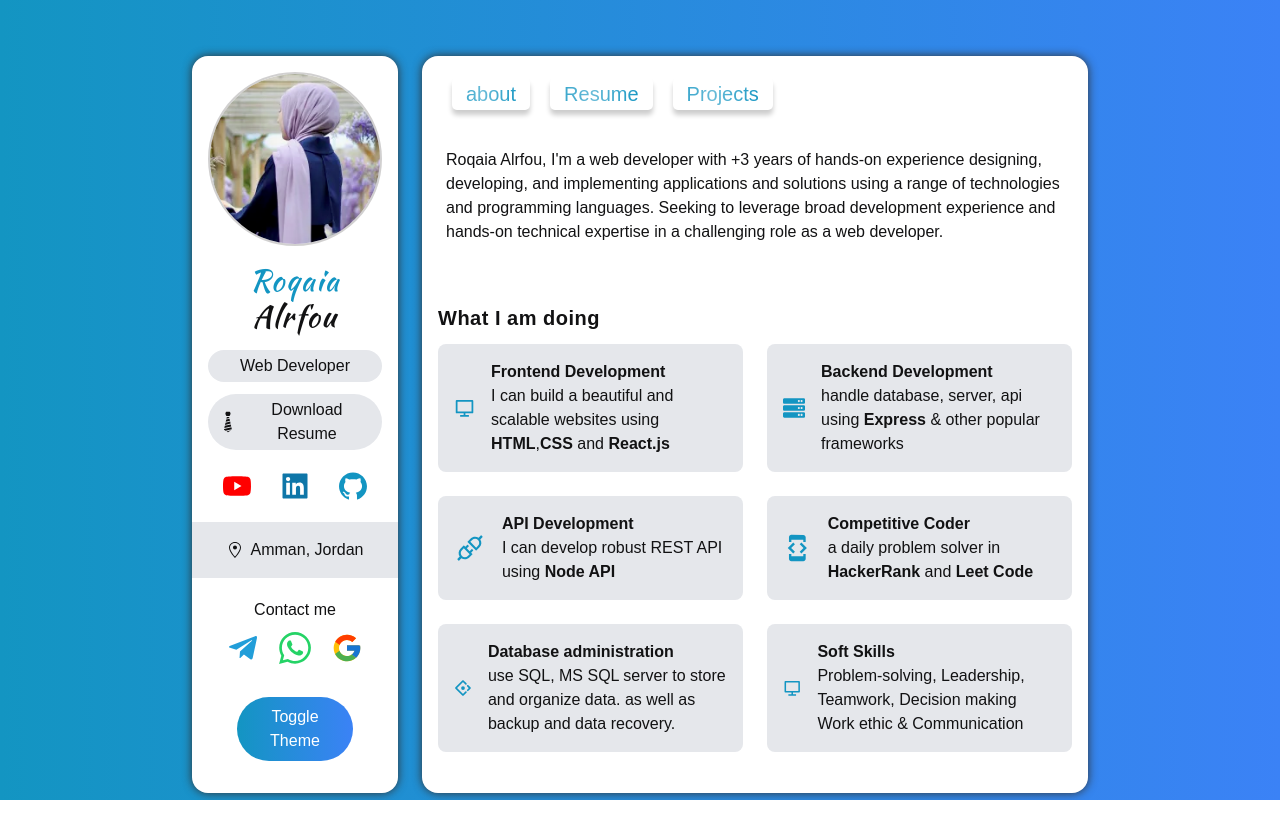
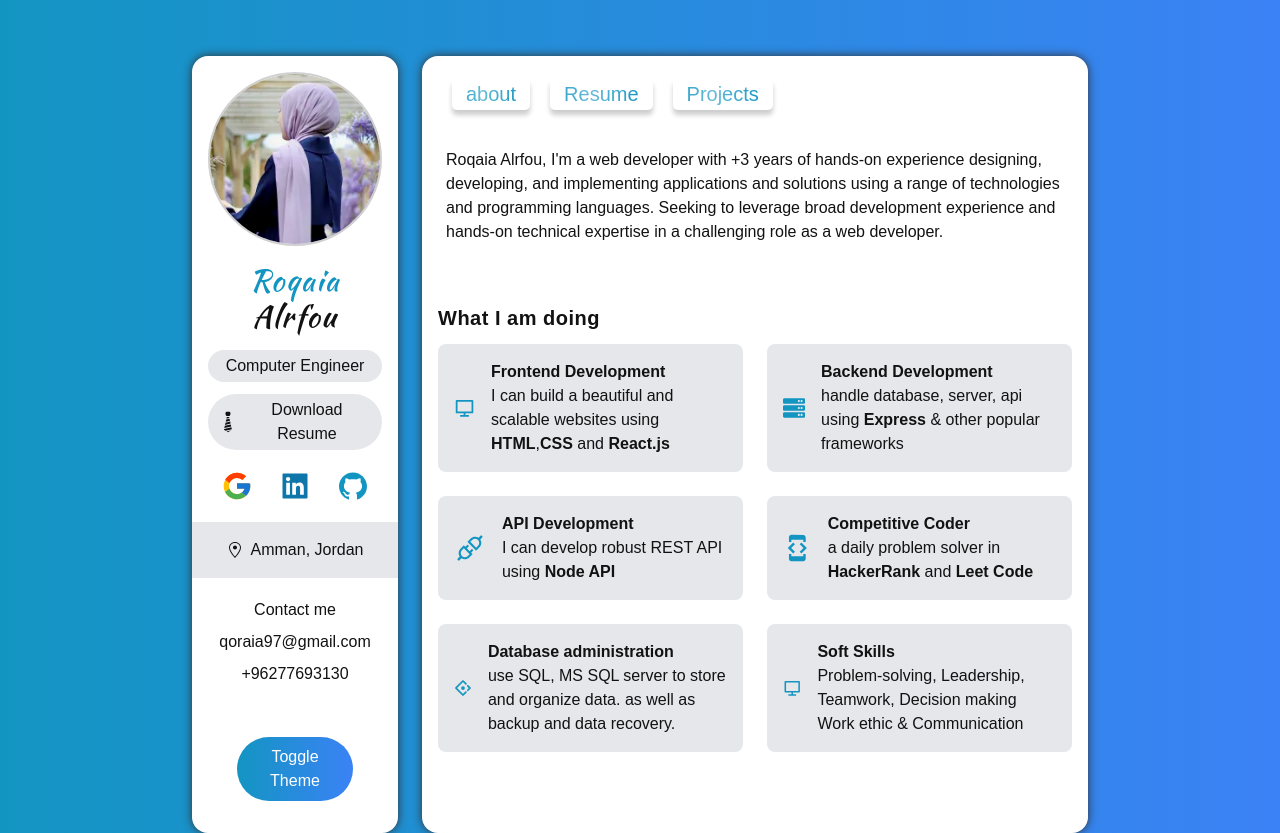
Before and after one commit to RoqaiaRF/protofillo, a Next.js app: page / in a window 1280 px wide. Before the commit the page ends 800 px from the top, so only its background shows below. Built offline with nearby package versions, Linux system fonts and the light colour scheme.

Commit message:
remove whatssapp & telegram & youtube

```diff
--- a/components/Sidebar.tsx
+++ b/components/Sidebar.tsx
@@ -29,7 +29,7 @@ const Sidebar = () => {
         <span className="text-green ">Roqaia</span> Alrfou
       </h3>
       <p className="px-2 py-1 my-3 bg-gray-200 rounded-full dark:bg-dark-200 dark:bg-black-500">
-        Web Developer
+        Computer Engineer
       </p>
       {/* Resume */}
       <a
@@ -43,9 +43,12 @@ const Sidebar = () => {
 
       {/* Socials */}
       <div className="flex justify-around w-9/12 mx-auto my-5 text-green md:w-full ">
-        <a href="https://www.youtube.com/channel/UCHoLm_quIjU2uXiL5S1IzCQ">
+        {/* <a href="https://www.youtube.com/channel/UCHoLm_quIjU2uXiL5S1IzCQ">
           <AiFillYoutube className="w-8 h-8 cursor-pointer" color="#FF0000" />
-        </a>
+        </a> */}
+         <a href="mailto:qoraia97@gmail.com">
+              <FcGoogle className="w-8 h-8 cursor-pointer"/>{" "}
+            </a>
         <a href="https://www.linkedin.com/in/roqaia-alrfou-7b9468219/" >
           <AiFillLinkedin className="w-8 h-8 cursor-pointer" color="#0e76a8"/>
         </a>
@@ -62,8 +65,8 @@ const Sidebar = () => {
         <div className="flex items-center justify-center">
           <GoLocation className="mr-2" /> <span>Amman, Jordan </span>
         </div>
-        {/* <p className="my-2 "> roqaia.alrfou3@gmail.com </p>
-        <p className="my-2"> +962799849386</p> */}
+        {/* <p className="my-2 "> qoraia97@gmail.com </p>
+        <p className="my-2"> +96277693130</p> */}
       </div>
 
       {/* Email Button */}
@@ -71,20 +74,22 @@ const Sidebar = () => {
       <p>Contact me </p>
       <div>
         <ul  className="contact-l">
+        <p className="my-2 "> qoraia97@gmail.com </p>
+        <p className="my-2"> +96277693130</p>
           <li>
-            <a href="https://t.me/RoqaiaRF">
+            {/* <a href="https://t.me/RoqaiaRF">
               <FaTelegramPlane className="w-8 h-8 cursor-pointer" color="#229ED9" />{" "}
-            </a>
+            </a> */}
           </li>
           <li>
-            <a href="https://wa.me/+962799849386">
+            {/* <a href="https://wa.me/+962799849386">
              <ImWhatsapp className="w-8 h-8 cursor-pointer" color="#25D366" />{" "}
-            </a>
+            </a> */}
           </li>
           <li>
-            <a href="mailto:qoraia97@gmail.com">
+            {/* <a href="mailto:qoraia97@gmail.com">
               <FcGoogle className="w-8 h-8 cursor-pointer"/>{" "}
-            </a>
+            </a> */}
           </li>
 
         </ul>
```
